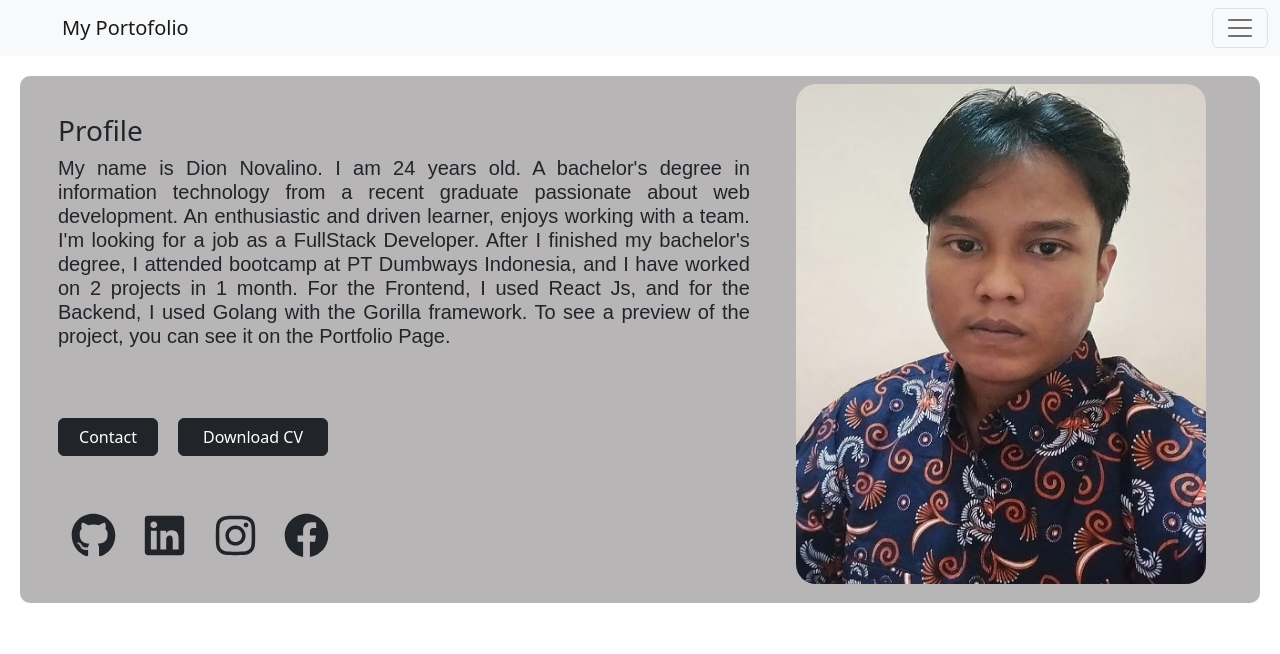
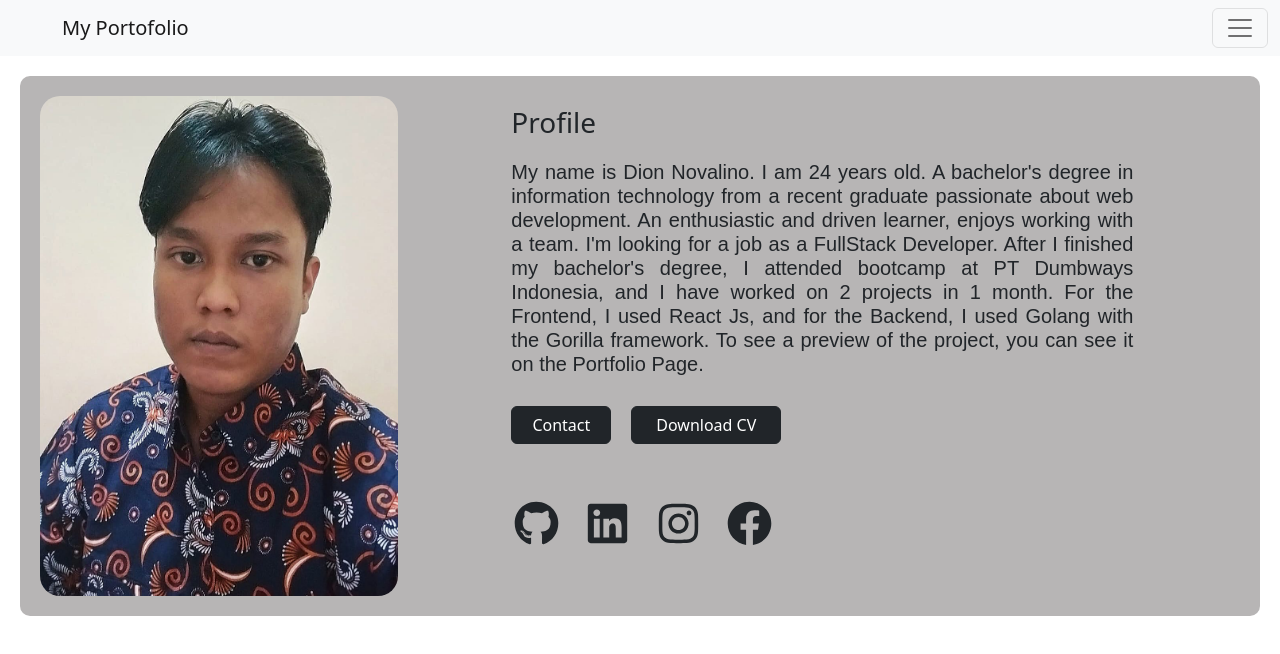
Before and after one commit to Netokids/Portofolio, a React (Create React App) app: page / in a window 1280 px wide. Shown: the top 654 px of the page. Built offline with nearby package versions, Linux system fonts and the light colour scheme.

Commit message:
Update profile.js

```diff
--- a/src/pages/Profile/profile.js
+++ b/src/pages/Profile/profile.js
@@ -1,32 +1,48 @@
 import React from 'react';
-import { Button } from 'react-bootstrap';
+import { Button, Row, Col } from 'react-bootstrap';
 import Foto from '../../assets/img/Me.png';
 import { FaGithub, FaLinkedin, FaInstagram, FaFacebook } from 'react-icons/fa';
 
 function Profile() {
     return (
         <>
+
+
+
             <div className="d-flex" style={{
                 margin: '20px',
                 border: 'none',
                 backgroundColor: 'rgb(183, 181, 181)',
                 borderRadius: '10px',
             }}>
-                <div className="p-2 flex-grow-1" style={{
-                    width: '60%',
-                    margin: '30px',
+                <Row>
+                    <Col sm={4} style={{
+                        margin: '20px',
                     }}>
-                    <h3>
+                        <img src={Foto} alt="" style={{
+                            width: '90%',
+                            height: '500px',
+                            borderRadius: '20px',
+                            justifyContent: 'center',
+                        }} />
+                    </Col>
+                    <Col sm={7} style={{ margin: '20px' }}>
+                        <h3 style={{ margin: '10px' }}>
                             Profile
                         </h3>
+                        <div style={{width : '90%', marginTop:'20px'}}>
                             <h5 style={{
                                 textAlign: 'justify',
                                 fontFamily: 'Arial',
+                                margin: '10px',
                             }}>
                                 My name is Dion Novalino. I am 24 years old. A bachelor's degree in information technology from a recent graduate passionate about web development. An enthusiastic and driven learner, enjoys working with a team. I'm looking for a job as a FullStack Developer. After I finished my bachelor's degree, I attended bootcamp at PT Dumbways Indonesia, and I have worked on 2 projects in 1 month. For the Frontend, I used React Js, and for the Backend, I used Golang with the Gorilla framework. To see a preview of the project, you can see it on the Portfolio Page.
                             </h5>
+                        </div>
+
                         <div style={{
                             marginTop: '50px',
+                            margin : '10px'
                         }}>
                             <Button variant="dark" style={{
                                 marginRight: '20px',
@@ -69,21 +85,10 @@ function Profile() {
                                     height: '45px',
                                 }} />
                             </Button>
+                        </div>
+                    </Col>
 
-
-                    </div>
-
-                </div>
-                <div className="p-2" style={{
-                    width: '40%',
-                }}>
-                    <img src={Foto} alt="" style={{
-                        width: '90%',
-                        height: '500px',
-                        borderRadius: '20px',
-                        justifyContent: 'center',
-                    }} />
-                </div>
+                </Row>
             </div>
         </>
     );
```
Lines whose indentation alone changed are shown as unchanged.
